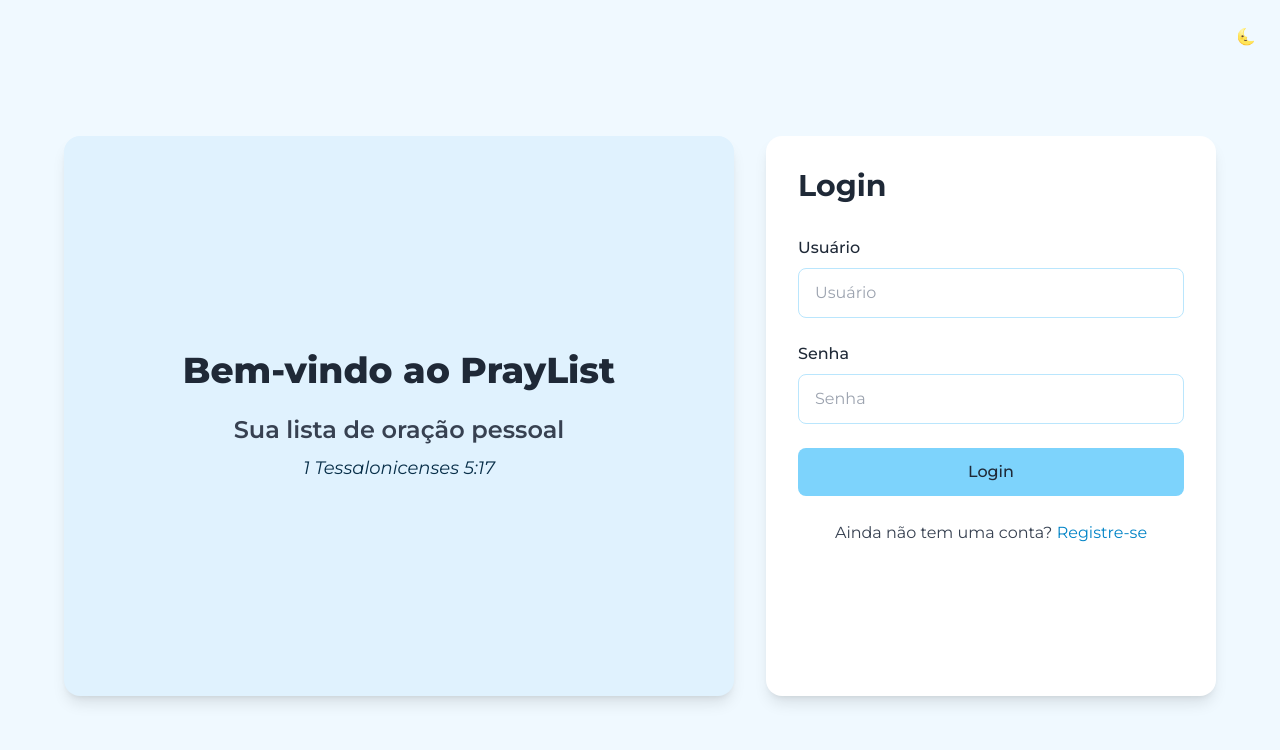
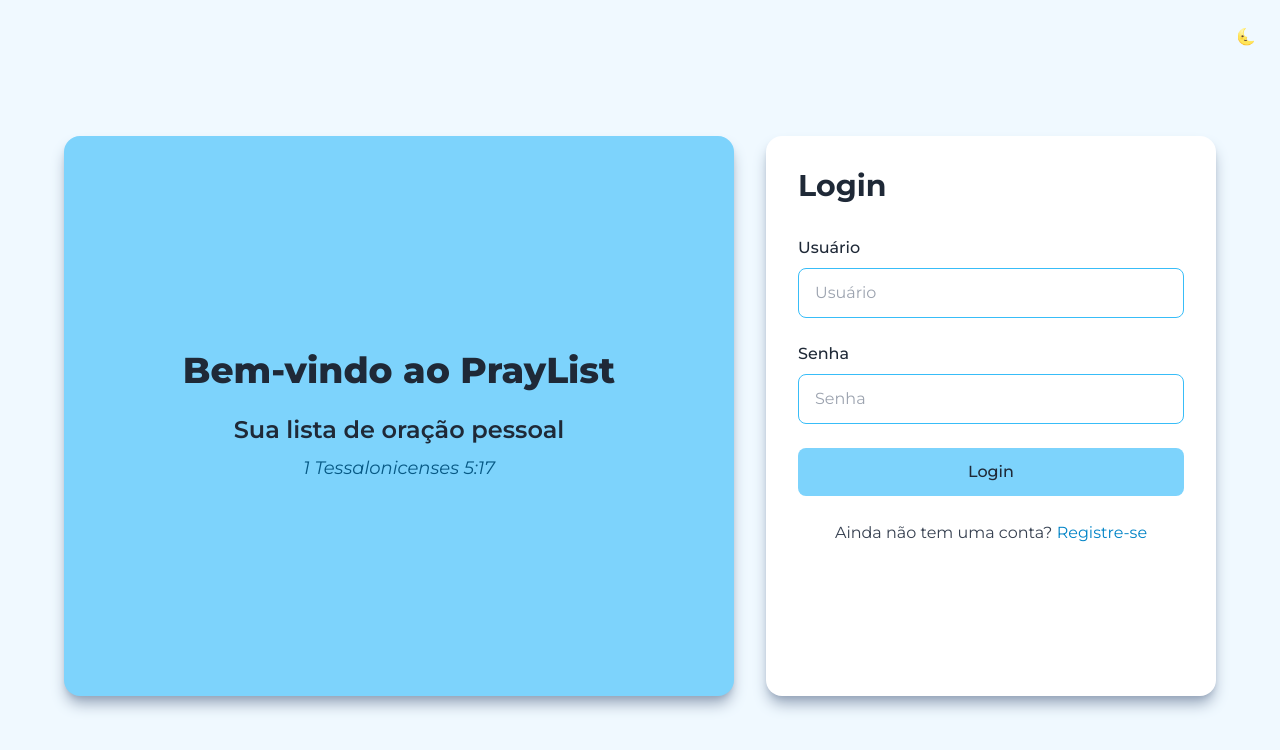
Before and after one commit to bembemg/PrayList, a React (Vite) app in the folder client/: page / in a window 1280 px wide. Shown: the top 750 px of the page. Built offline with nearby package versions, Linux system fonts and the light colour scheme; no server answers.

Commit message:
mensagens de erro adicionadas  + animações

```diff
--- a/client/src/components/login/login.jsx
+++ b/client/src/components/login/login.jsx
@@ -1,8 +1,8 @@
-import React, { useState } from 'react';
+import React, { useState, useEffect } from 'react';
 
 import { useNavigate } from 'react-router-dom';
 import { mainAPI } from '../../services/api.js';
-
+import { MdError, MdErrorOutline } from "react-icons/md";
 import DarkModeToggle from '../darkMode.jsx';
 
 function Login() {
@@ -10,12 +10,25 @@ function Login() {
     const [loginPassword, setLoginPassword] = useState('');
     const navigate = useNavigate();
 
+    const [error, setError] = useState('');
+
+    useEffect(() => {
+        if (error) {
+            const timer = setTimeout(() => {
+                setError('');
+            }, 5000);
+
+            return () => clearTimeout(timer);
+        }
+    }, [error]);
+
     const login = async (event) => {
         event.preventDefault();
 
 
         if (!loginUser || !loginPassword) {
-            alert('Por favor, preencha todos os campos');
+            // alert('Por favor, preencha todos os campos');
+            setError('Por favor, preencha todos os campos');
             return;
         }
 
@@ -36,7 +49,8 @@ function Login() {
             }
         } catch (error) {
             if (error.response?.status === 401) {
-                alert('Usuário ou senha inválidos');
+                // alert('Usuário ou senha inválidos');
+                setError('Usuário ou senha inválidos');
             } else {
                 alert('Erro ao fazer login. Tente novamente.');
             }
@@ -44,36 +58,43 @@ function Login() {
     }
 
     return (
-        <div className="min-h-screen bg-50 dark:bg-800 py-4 px-4 sm:px-6 lg:px-8">
+        <div className="min-h-screen bg-50 dark:bg-zinc-950 py-4 px-4 sm:px-6 lg:px-8 transition-all duration-300 ease-in-out">
             <DarkModeToggle />
             <form className="max-w-6xl mx-auto flex gap-8">
                 {/* Welcome Section */}
-                <aside className="flex-1 bg-100 dark:bg-700 rounded-2xl p-8 shadow-lg">
+                <aside className="flex-1 bg-300 dark:bg-400 rounded-2xl p-8 shadow-lg shadow-slate-400 dark:shadow-none transform hover:scale-105 transition-all duration-300 ease-in-out cursor-default">
                     <div className="h-full flex flex-col justify-center items-center">
-                        <h1 className="font-montserrat font-extrabold text-4xl text-gray-800 dark:text-100 mb-6">
+                        <h1 className="font-montserrat font-extrabold text-4xl text-gray-800 mb-6">
                             Bem-vindo ao PrayList
                         </h1>
-                        <p className="font-montserrat font-semibold text-2xl text-gray-700 dark:text-150 mb-2">
+                        <p className="font-montserrat font-semibold text-2xl text-gray-800 mb-2">
                             Sua lista de oração pessoal
                         </p>
-                        <i className="font-montserrat italic text-lg text-950 dark:text-50">
+                        <i className="font-montserrat italic text-lg text-800 dark:text-950 transition-all duration-300 ease-in-out">
                             1 Tessalonicenses 5:17
                         </i>
                     </div>
                 </aside>
 
                 {/* Login Form */}
-                <div className="w-[450px] bg-white dark:bg-700 rounded-2xl p-8 shadow-lg">
-                    <h1 className="font-montserrat font-bold text-3xl text-gray-800 dark:text-100 mb-8">Login</h1>
+                <div className="w-[450px] bg-white rounded-2xl p-8 shadow-lg shadow-slate-400 dark:shadow-none transition-all duration-300 ease-in-out">
+                    <h1 className="font-montserrat font-bold text-3xl text-gray-800 mb-8">Login</h1>
 
-                    <div className="space-y-6">
+                    {error && (
+                        <div className="text-center mb-6 flex items-center gap-2 bg-red-100 text-red-600 p-3 rounded-lg border border-red-200 animate-[slideDown_5s_ease-in-out]" role="alert">
+                            <MdErrorOutline className="text-xl flex-shrink-0"/>
+                            <p className="font-montserrat text-sm">{error}</p>
+                        </div>
+                    )}
+
+                    <div className={`space-y-6 transition-all duration-300 ease-in-out ${error ? 'animate-contentSlideDown' : ''}`}>
                         <div>
-                            <label className="font-montserrat font-medium text-gray-800 dark:text-100 block mb-2">
+                            <label className="font-montserrat font-medium text-gray-800 block mb-2">
                                 Usuário
                             </label>
                             <input
                                 type="text"
-                                className="w-full px-4 py-3 rounded-lg border border-200 dark:border-600 bg-white   dark:bg-800 text-800 dark:text-50 focus:ring-2 focus:ring-500 dark:focus:ring-300 focus:border-transparent outline-none transition font-montserrat"
+                                className="w-full px-4 py-3 font-montserrat rounded-lg border border-400 bg-white text-800 focus:ring-2 focus:ring-500 focus:border-transparent outline-none transition duration-300 ease-in-out focus:shadow-xl focus:shadow-200 focus:scale-105"
                                 placeholder='Usuário'
                                 value={loginUser}
                                 onChange={(e) => setLoginUser(e.target.value)}
@@ -86,7 +107,7 @@ function Login() {
                             </label>
                             <input
                                 type="password"
-                                className="w-full px-4 py-3 rounded-lg border border-200 dark:border-600 bg-white dark:bg-800 text-800 dark:text-50 focus:ring-2 focus:ring-500 dark:focus:ring-300 focus:border-transparent outline-none transition font-montserrat"
+                                className="w-full px-4 py-3 font-montserrat rounded-lg border border-400 bg-white text-800 focus:ring-2 focus:ring-500 focus:border-transparent outline-none transition duration-300 ease-in-out focus:shadow-xl focus:shadow-200 focus:scale-105"
                                 placeholder='Senha'
                                 value={loginPassword}
                                 onChange={(e) => setLoginPassword(e.target.value)}
@@ -94,19 +115,19 @@ function Login() {
                         </div>
 
                         <button
-                            className="w-full bg-300 dark:bg-600 hover:bg-400 dark:hover:bg-500 text-gray-800 dark:text-50 font-montserrat font-medium py-3 rounded-lg transition-colors duration-200 ease-in-out"
+                            className="w-full bg-300 hover:bg-400 text-gray-800 font-montserrat font-medium py-3 rounded-lg transition-all duration-300 ease-in-out"
                             onClick={login}
                         >
                             Login
                         </button>
 
                         <div className="text-center mt-4">
-                            <span className="font-montserrat text-gray-700 dark:text-100">
+                            <span className="font-montserrat text-gray-700">
                                 Ainda não tem uma conta?{' '}
                             </span>
                             <a
                                 href="/register"
-                                className="font-montserrat text-600 dark:text-300 hover:text-700 dark:hover:text-200 transition-colors duration-200"
+                                className="font-montserrat text-600 hover:text-700 transition-colors duration-200"
                             >
                                 Registre-se
                             </a>
--- a/client/src/components/register/register.jsx
+++ b/client/src/components/register/register.jsx
@@ -1,7 +1,8 @@
-import React, { useState } from 'react';
+import React, { useState, useEffect } from 'react';
 import { useNavigate } from 'react-router-dom';
 import { mainAPI } from '../../services/api.js';
 import DarkModeToggle from '../darkMode.jsx';
+import { MdErrorOutline } from 'react-icons/md';
 // import './register.css';
 
 function Register() {
@@ -9,23 +10,32 @@ function Register() {
     const [user, setUser] = useState('');
     const [password, setPassword] = useState('');
     const [confirmPassword, setConfirmPassword] = useState('');
+
     const [error, setError] = useState('');
 
+    useEffect(() => {
+        if (error) {
+            const timer = setTimeout(() => {
+                setError('');
+            }, 5000);
+
+            return () => clearTimeout(timer);
+        }
+    }, [error]);
+
     const createUser = async () => {
-        try {
             mainAPI.post('/register', {
                 Email: email,
                 UserName: user,
                 Password: password,
             })
-        } catch (err) {
-            if (err.response && err.response.data && err.response.data.error) {
-                setError(err.response.data.error);
-            } else {
-                console.log(err)
-                setError('Erro ao criar usuário. Tente novamente.');
-            }
-        }
+            .then((response) => {
+                // console.log(response.data);
+                navigate('/');
+            })
+            .catch((err) => {
+                setError(err.response && err.response.data ? err.response.data.error : 'Erro ao criar usuário. Tente novamente.');
+            });
     }
 
     const navigate  = useNavigate();
@@ -45,15 +55,14 @@ function Register() {
         } else {
             setError('Preencha todos os campos');
         }
-
     }
 
     return (
-        <div className="min-h-screen bg-50 dark:bg-800 py-4 px-4 sm:px-6 lg:px-8">
+        <div className="min-h-screen bg-50 dark:bg-900 py-4 px-4 sm:px-6 lg:px-8">
             <DarkModeToggle />
             <form className="max-w-6xl mx-auto flex gap-8">
                 {/* Welcome Section */}
-                <aside className="flex-1 bg-100 dark:bg-700 rounded-2xl p-8 shadow-lg">
+                <aside className="flex-1 bg-300 dark:bg-700 rounded-2xl p-8 shadow-lg shadow-slate-400 dark:shadow-none hover:scale-105 transition-all duration-300 ease-in-out cursor-default">
                     <div className="h-full flex flex-col justify-center items-center">
                         <h1 className="font-montserrat font-extrabold text-4xl text-gray-800 dark:text-100 mb-6">
                             Registre-se, é grátis!
@@ -74,12 +83,13 @@ function Register() {
                     </h1>
 
                     {error && (
-                        <div className="bg-red-100 dark:bg-red-900 text-red-600 dark:text-red-400 p-3 rounded-lg mb-6 font-montserrat">
-                            {error}
+                        <div className="text-center mb-6 flex items-center gap-2 bg-red-100 text-red-600 p-3 rounded-lg border border-red-200 animate-[slideDown_5s_ease-in-out]" role="alert">
+                            <MdErrorOutline className="text-xl flex-shrink-0"/>
+                            <p className="font-montserrat text-sm">{error}</p>
                         </div>
                     )}
 
-                    <div className="space-y-6">
+                    <div className={`space-y-3 transition-all duration-300 ease-in-out ${error ? 'animate-contentSlideDown' : ''}`}>
                         <div>
                             <label className="font-montserrat font-medium text-gray-800 dark:text-100 block mb-2">
                                 Email
--- a/client/tailwind.config.js
+++ b/client/tailwind.config.js
@@ -24,6 +24,24 @@ export default {
         'montserrat': ['Montserrat', 'sans-serif'],
       }
     },
+    keyframes: {
+      slideDown: {
+        '0%': { transform: 'translateY(-10px)', opacity: 0 },
+        '10%': { transform: 'translateY(0)', opacity: 1 },
+        '90%': { transform: 'translateY(0)', opacity: 1 },
+        '100%': { transform: 'translateY(-10px)', opacity: -1 },
+      },
+      contentSlideDown: {
+        '0%': { transform: 'translateY(-70px)' },
+        '10%': { transform: 'translateY(10px)', },
+        '90%': { transform: 'translateY(10px)', },
+        '100%': { transform: 'translateY(-70px)' },
+      },
+    },
+    animation: {
+      slideDown: 'slideDown 5s ease-in-out forwards',
+      contentSlideDown: 'contentSlideDown 5s ease-in-out forwards',
+    }
   },
   plugins: [
     require('tailwind-scrollbar'),
```
